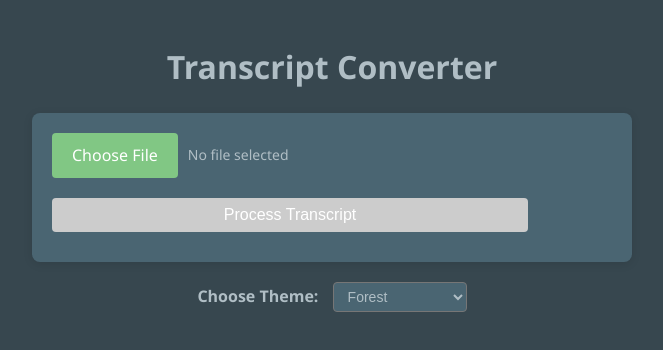
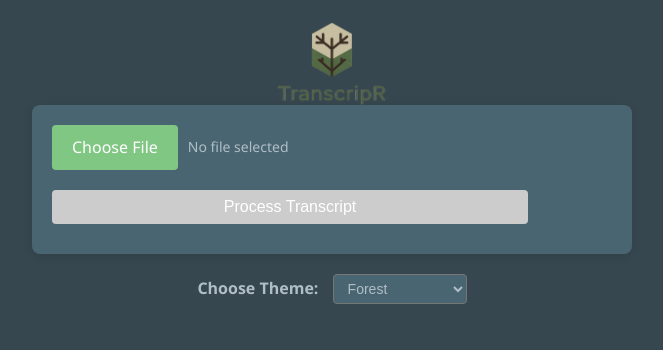
Before and after one commit to 3ta-jpg/transcripr, a plain HTML site: page index.html in a window 1280 px wide. Shown: the whole page, without its empty margins (308-971 px from the left). Drawn offline with Linux system fonts and the light colour scheme.

Commit message:
Update index.html

```diff
--- a/index.html
+++ b/index.html
@@ -18,7 +18,7 @@
 
     /* Dark theme */
     .theme-dark {
-      --bg-color: #E8F5FF; /* Light Sky Blue */
+      --bg-color: #ccdce8; /* Light Sky Blue */
       --text-color: #333333; /* Dark Gray */
       --container-bg: #FFFFFF; /* White for clean containers */
       --button-bg: #4A90E2; /* Bright Blue */
@@ -29,7 +29,7 @@
 
     /* Vibrant theme */
     .theme-vibrant {
-      --bg-color: #F5F5F0; /* Off-White */
+      --bg-color: #e3e3cf; /* Off-White */
       --text-color: #4A342A; /* Dark Brown */
       --container-bg: #FAF9F6; /* Slightly lighter off-white container */
       --button-bg: #D38669; /* Burnt Orange */
@@ -53,6 +53,13 @@
       text-align: center;
       margin-bottom: 20px;
       transition: color 0.3s ease;
+    }
+
+    .logo {
+      max-width: 200px; /* Adjust the size as needed */
+      height: auto;
+      display: block;
+      margin: 0 auto; /* Center the logo */
     }
 
     .container {
@@ -158,7 +165,9 @@
   </style>
 </head>
 <body class="theme-light">
-  <h1>Transcript Converter</h1>
+<div class="logo-container">
+  <img src="logo.jpg" alt="Transcript Converter Logo" class="logo">
+</div>
 
   <div class="container">
     <div class="file-upload">
```
